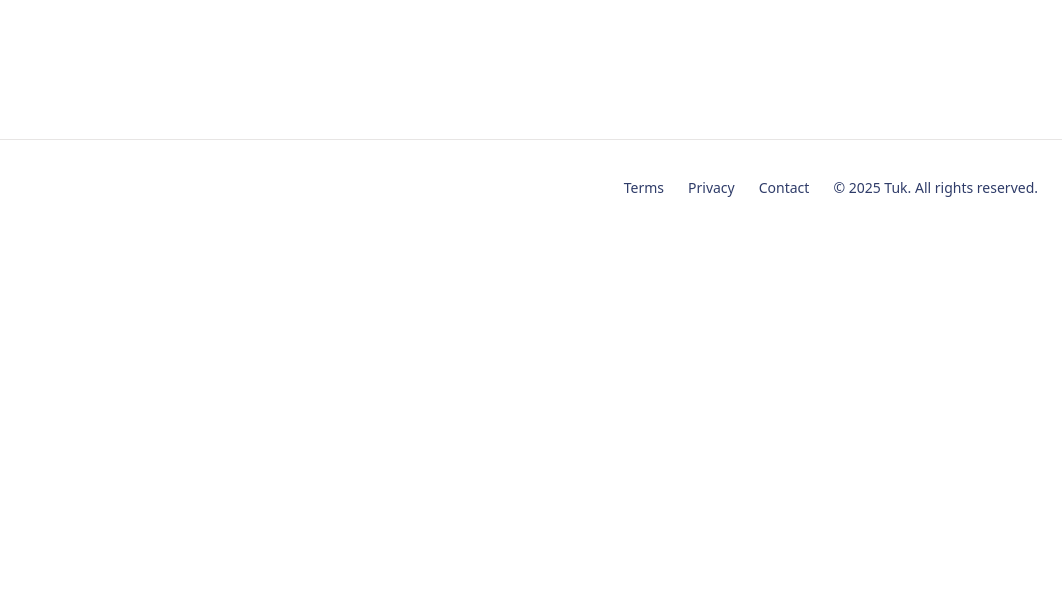
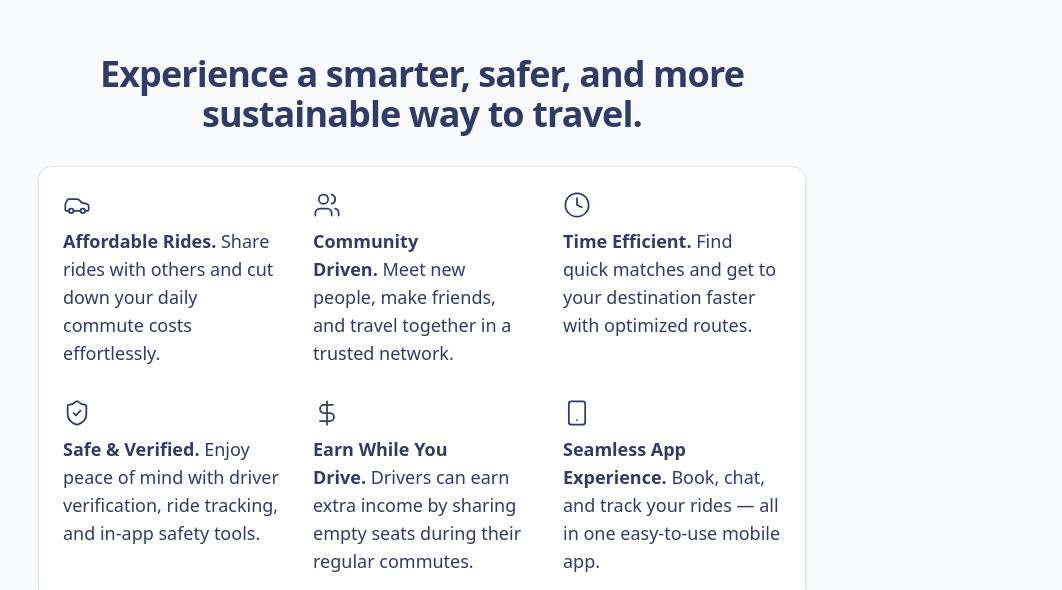
Before and after one commit to Donutboy2003/landingpage, a Next.js app: page / in a window 1280 px wide. Shown: the part 564-1154 px from the top of the page, without its empty margins (218-1280 px from the left). Before the commit the page ends 800 px from the top, so only its background shows below. Built offline with nearby package versions, Linux system fonts and the light colour scheme.

Commit message:
add a benefits section to home page.

```diff
--- a/app/page.tsx
+++ b/app/page.tsx
@@ -1,3 +1,4 @@
+import HeroBenefits from "@/components/HeroBenefits";
 import { NavbarDemo } from "@/components/NavBarDemo";
 import HeroSectionSimpleCentred from "@/components/simple-centred";
 import { Fragment } from "react";
@@ -10,6 +11,7 @@ export default function Home() {
       <HeroSectionSimpleCentred />
       {/* <FeatureSectionSimple/> */}
       {/* <ForDriver/> */}
+      <HeroBenefits />
     </Fragment>
   );
 }
--- /dev/null
+++ b/components/HeroBenefits.tsx
@@ -0,0 +1,77 @@
+"use client";
+
+import { COLOR_PALETTE } from "@/interfaces/color_palette";
+import {
+  Car,
+  Users,
+  Clock,
+  ShieldCheck,
+  DollarSign,
+  Smartphone,
+} from "lucide-react";
+
+export default function HeroBenefits() {
+  const benefits = [
+    {
+      icon: Car,
+      title: "Affordable Rides",
+      text: "Share rides with others and cut down your daily commute costs effortlessly.",
+    },
+    {
+      icon: Users,
+      title: "Community Driven",
+      text: "Meet new people, make friends, and travel together in a trusted network.",
+    },
+    {
+      icon: Clock,
+      title: "Time Efficient",
+      text: "Find quick matches and get to your destination faster with optimized routes.",
+    },
+    {
+      icon: ShieldCheck,
+      title: "Safe & Verified",
+      text: "Enjoy peace of mind with driver verification, ride tracking, and in-app safety tools.",
+    },
+    {
+      icon: DollarSign,
+      title: "Earn While You Drive",
+      text: "Drivers can earn extra income by sharing empty seats during their regular commutes.",
+    },
+    {
+      icon: Smartphone,
+      title: "Seamless App Experience",
+      text: "Book, chat, and track your rides — all in one easy-to-use mobile app.",
+    },
+  ];
+
+  return (
+    <div className="bg-gray-50">
+      <div className="container mx-auto px-4 py-24 md:px-6 lg:py-32 2xl:max-w-[1400px]">
+        <div className="mx-auto mt-5 max-w-3xl text-center flex flex-col items-center space-y-8">
+          <h1 className="scroll-m-20 text-4xl font-bold tracking-tight">
+            Experience a smarter, safer, and more sustainable way to travel.
+          </h1>
+          <div className="border border-gray-200 rounded-xl w-full flex flex-col items-start justify-center p-6 bg-white shadow-sm">
+            <div className="w-full grid grid-cols-1 sm:grid-cols-2 lg:grid-cols-3 gap-8 text-sm sm:text-lg">
+              {benefits.map((b, i) => (
+                <div
+                  key={i}
+                  className="flex flex-col space-y-2 items-start text-start"
+                >
+                  <b.icon
+                    className="size-7"
+                    strokeWidth={1.5}
+                    color={COLOR_PALETTE.BLUE}
+                  />
+                  <p>
+                    <strong>{b.title}.</strong>&nbsp;{b.text}
+                  </p>
+                </div>
+              ))}
+            </div>
+          </div>
+        </div>
+      </div>
+    </div>
+  );
+}
```
